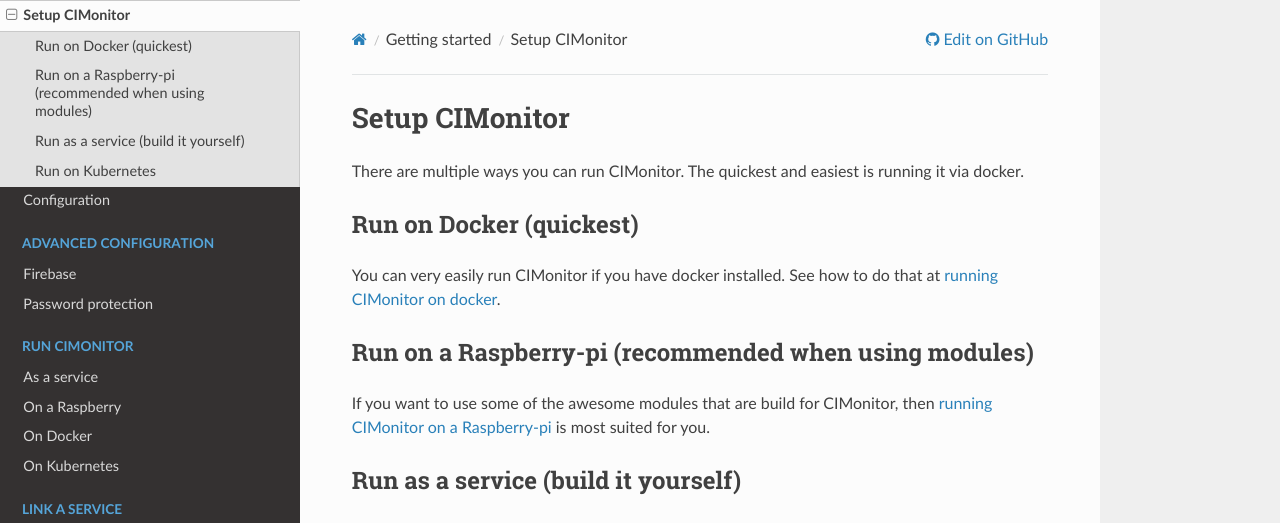
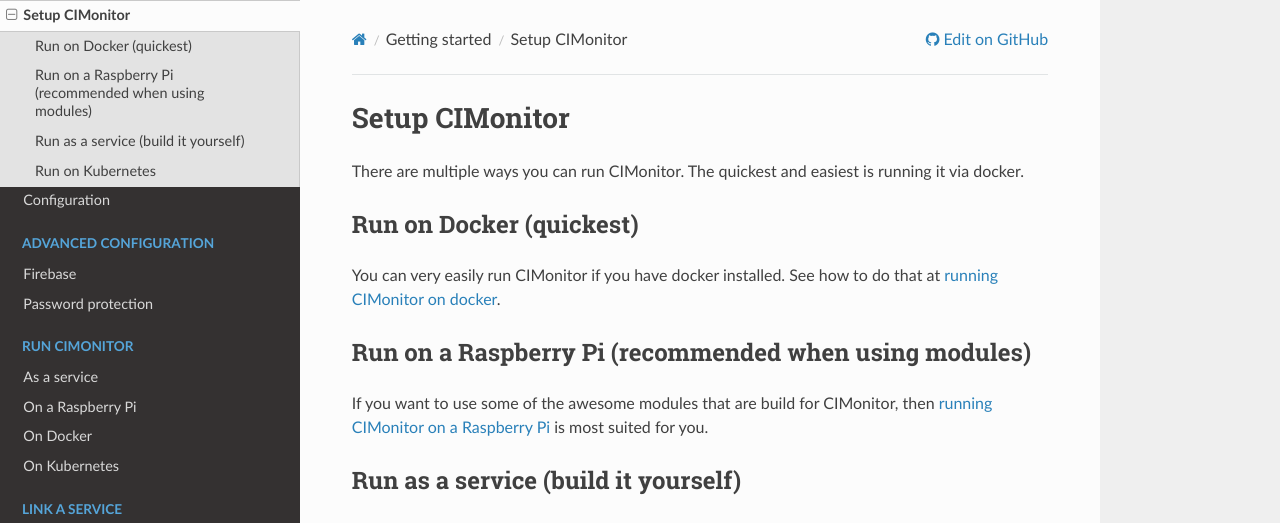
Before and after one commit to FuturePortal/CIMonitor, an MkDocs documentation site: the page built from docs/setup/CIMonitor.md, in a window 1280 px wide. Shown: the top 523 px of the page. Built offline with MkDocs 1.6.1, drawn with Linux system fonts in a browser that asks for light colours; nearby versions of some CDN libraries; old or Windows-style settings are respelled for this version of MkDocs.

```diff
--- a/docs/setup/CIMonitor.md
+++ b/docs/setup/CIMonitor.md
@@ -7,10 +7,10 @@ There are multiple ways you can run CIMonitor. The quickest and easiest is runni
 You can very easily run CIMonitor if you have docker installed. See how to do that at
 [running CIMonitor on docker](../run/on-docker.md).
 
-## Run on a Raspberry-pi (recommended when using modules)
+## Run on a Raspberry Pi (recommended when using modules)
 
 If you want to use some of the awesome modules that are build for CIMonitor, then
-[running CIMonitor on a Raspberry-pi](../run/on-raspberry.md) is most suited for you.
+[running CIMonitor on a Raspberry Pi](../run/on-raspberry.md) is most suited for you.
 
 ## Run as a service (build it yourself)
 
--- a/mkdocs.yml
+++ b/mkdocs.yml
@@ -13,7 +13,7 @@ pages:
         - Password protection: advanced/password-protection.md
     - Run CIMonitor:
         - As a service: run/as-service.md
-        - On a Raspberry: run/on-raspberry.md
+        - On a Raspberry Pi: run/on-raspberry.md
         - On Docker: run/on-docker.md
         - On Kubernetes: run/on-kubernetes.md
     - Link a service:
```
Also changed, not shown: docs/run/on-raspberry.md (+1 -1 lines).
